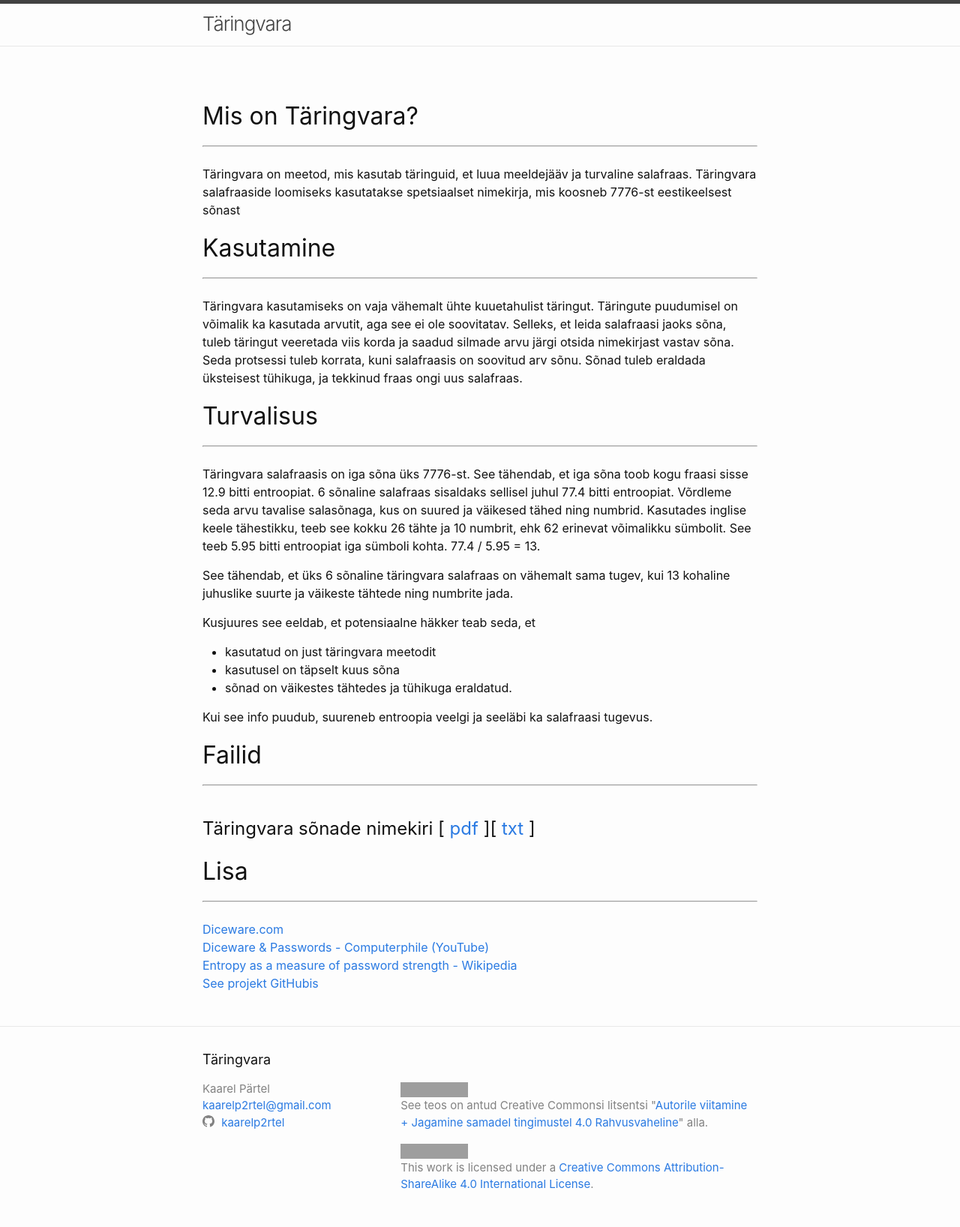
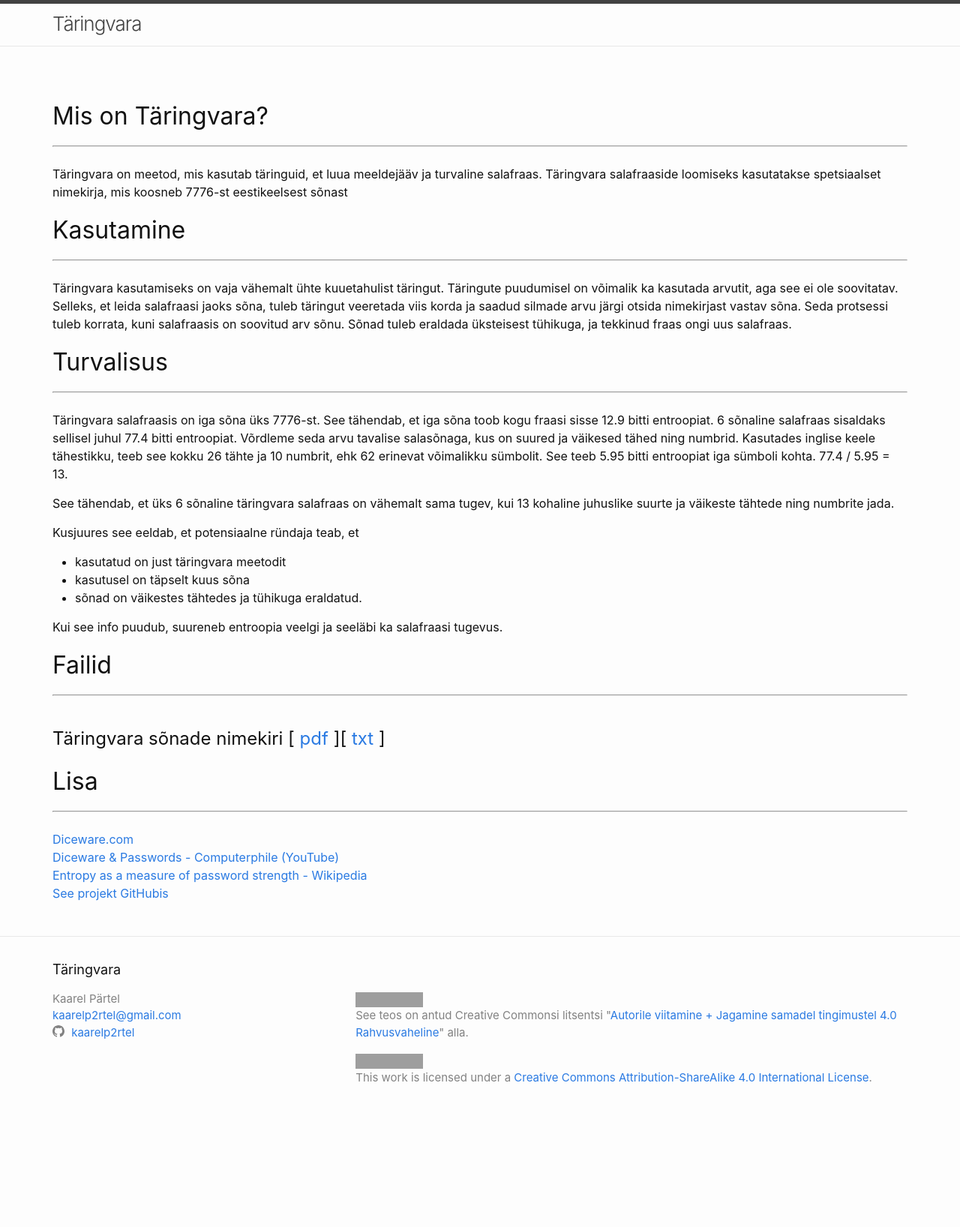
Before and after one commit to KaarelP2rtel/taringvara, a Jekyll site: the page built from docs/index.md, in a window 1280 px wide. Shown: the whole page at 75% size. Built offline with Jekyll 4.4.1, drawn with Linux system fonts in a browser that asks for light colours; after the commit the page ends 1493 px from its top, so only the background shows below that; grey boxes are pictures that could not be loaded.

Commit message:
Edited index.md, made page wider

```diff
--- a/docs/_includes/header.html
+++ b/docs/_includes/header.html
@@ -4,7 +4,7 @@
     {%- assign default_paths = site.pages | map: "path" -%}
     {%- assign page_paths = site.header_pages | default: default_paths -%}
     <a class="site-title" rel="author" href="{{ "/" | relative_url }}">{{ site.title | escape }}</a>
-
+<!--
     {%- if page_paths -%}
       <nav class="site-nav">
         <input type="checkbox" id="nav-trigger" class="nav-trigger" />
@@ -25,6 +25,6 @@
           {%- endfor -%}
         </div>
       </nav>
-    {%- endif -%}
+    {%- endif -%} -->
   </div>
 </header>
--- a/docs/_sass/minima.scss
+++ b/docs/_sass/minima.scss
@@ -21,7 +21,7 @@ $grey-color-dark:  darken($grey-color, 25%) !default;
 $table-text-align: left !default;
 
 // Width of the content area
-$content-width:    800px !default;
+$content-width:    1200px !default;
 
 $on-palm:          600px !default;
 $on-laptop:        800px !default;
--- a/docs/index.md
+++ b/docs/index.md
@@ -18,7 +18,7 @@ Täringvara kasutamiseks on vaja vähemalt ühte kuuetahulist täringut. Täring
 Täringvara salafraasis on iga sõna üks 7776-st. See tähendab, et iga sõna toob kogu fraasi sisse 12.9 bitti entroopiat. 6 sõnaline salafraas sisaldaks sellisel juhul 77.4 bitti entroopiat. Võrdleme seda arvu tavalise salasõnaga, kus on suured ja väikesed tähed ning numbrid. Kasutades inglise keele tähestikku, teeb see kokku 26 tähte ja 10 numbrit, ehk 62 erinevat võimalikku sümbolit. See teeb 5.95 bitti entroopiat iga sümboli kohta. 77.4 / 5.95 = 13.
 
 #### See tähendab, et üks 6 sõnaline täringvara salafraas on vähemalt sama tugev, kui 13 kohaline juhuslike suurte ja väikeste tähtede ning numbrite jada.
-Kusjuures see eeldab, et potensiaalne häkker teab seda, et
+Kusjuures see eeldab, et potensiaalne ründaja teab, et
 + kasutatud on just täringvara meetodit
 + kasutusel on täpselt kuus sõna
 + sõnad on väikestes tähtedes ja tühikuga eraldatud.
```
Also changed, not shown: docs/README.md (deleted).
